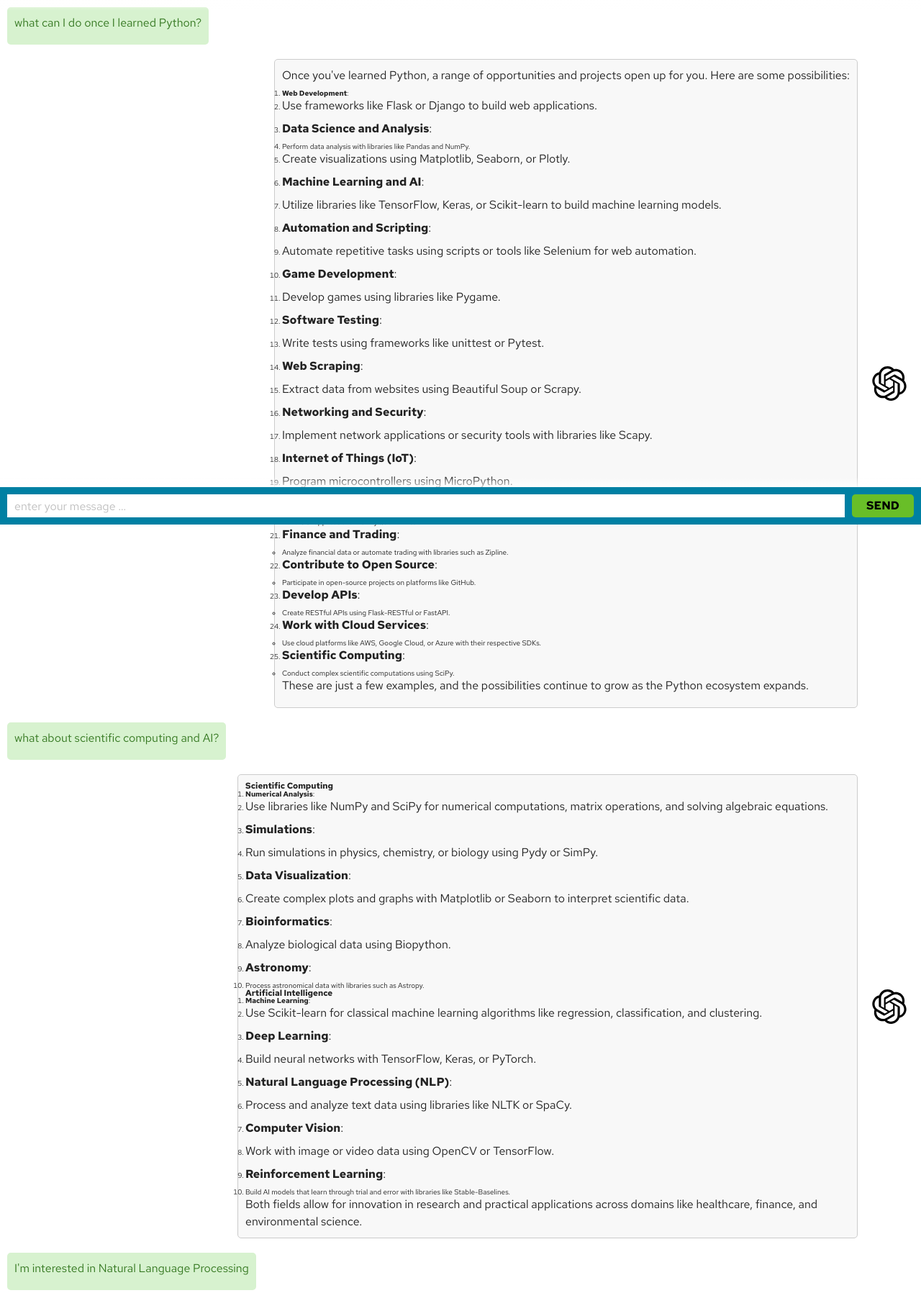
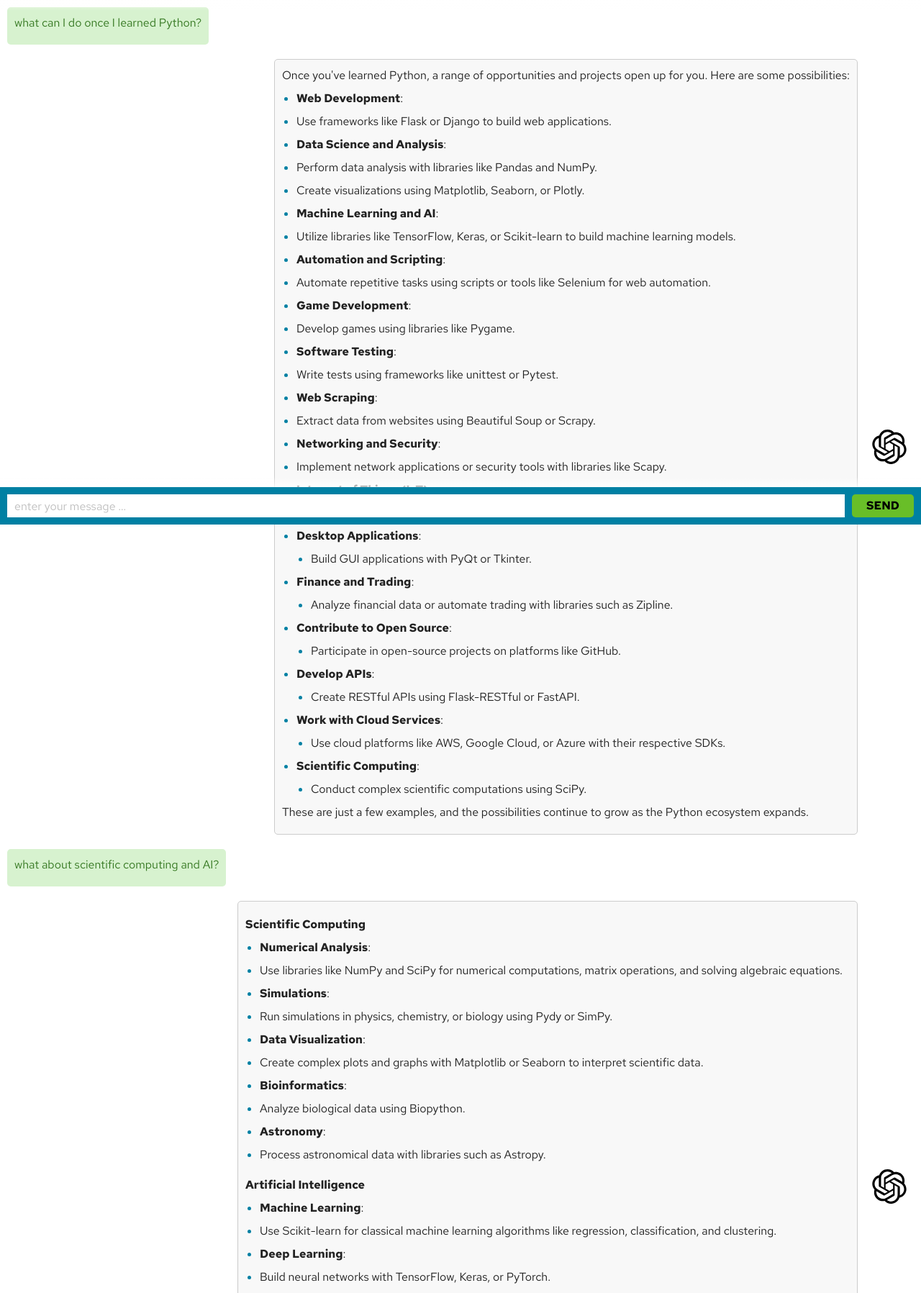
Before and after one commit to fedtti/chatbot-ui, a Flask app: page / in a window 1280 px wide. Shown: the part 71-1868 px from the top of the page at 72% size. Run offline with Flask 3, Linux system fonts and the light colour scheme; parts of the project's set-up code (start-up, migrations or seed data) failed here and were passed over; some web fonts are replaced.

```diff
--- a/flaskr/app.py
+++ b/flaskr/app.py
@@ -1,3 +1,4 @@
+""" Module providing Flask features """
 from flask import Flask, request, redirect, render_template
 from dotenv import load_dotenv
 from openai import OpenAI
@@ -26,8 +27,6 @@ def create_app():
 
     @app.route('/', methods=['GET', 'POST'])
     def index():
-        global history
-
         if request.method == 'POST':
             message = request.form.get('message')
             if message:
@@ -102,7 +101,6 @@ def write(message):
 # Read previous chat history sessions from the database (if any).
 def read():
     create()
-    global history
 
     if len(history) <= 1:
         cursor.execute('SELECT id, role, content FROM history')
@@ -114,7 +112,3 @@ def read():
                 'content': item[2]
             })
         return 0
-
-
-if __name__ == '__main__':
-    app.run()
--- a/flaskr/static/css/style.css
+++ b/flaskr/static/css/style.css
@@ -79,14 +79,35 @@ h1 abbr[title] {
   padding: 1rem;
 }
 
-#content p {
+#content h3, #content p, #content li {
   font-size: 1.6rem;
   min-height: 3.2rem;
   line-height: 1.5;
 }
 
+#content h3 {
+  margin-top: 1rem;
+}
+
+#content ol, #content ul {
+  margin-left: 1rem;
+}
+
+#content li {
+  list-style: disc;
+  margin-left: 1rem;
+}
+
+#content li::marker {
+  color: #0080a3;
+}
+
 #content code, #content pre {
   font-family: 'Red Hat Mono', monospace;
+}
+
+#content strong {
+  font-weight: 700;
 }
 
 #content a {
--- a/flaskr/templates/base.html
+++ b/flaskr/templates/base.html
@@ -8,6 +8,7 @@
     <link rel="stylesheet" href=".{{ url_for('static', filename='css/style.css') }}">
   </head>
   <body>
+    <!-- HEADER -->
     <header>
       <h1>Chatbot <abbr title="User Interface">UI</abbr></h1>
       <p>Final Project by Federico Moretti</p>
@@ -15,6 +16,7 @@
     <aside class="blur"></aside>
     {% include 'content.html' %}
     <aside class="blur-inverted"></aside>
+    <!-- FOOTER -->
     <footer>
       <form action="/" method="post" novalidate>
         <fieldset>
```
